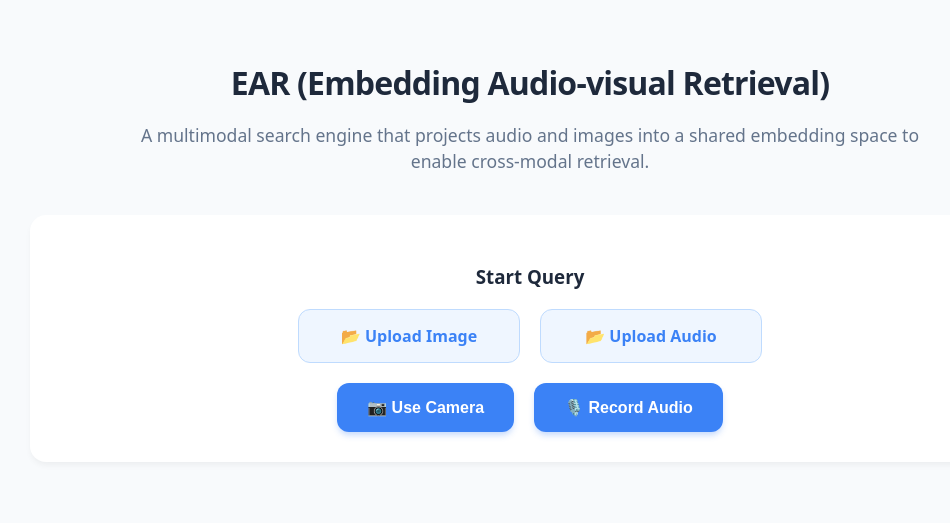
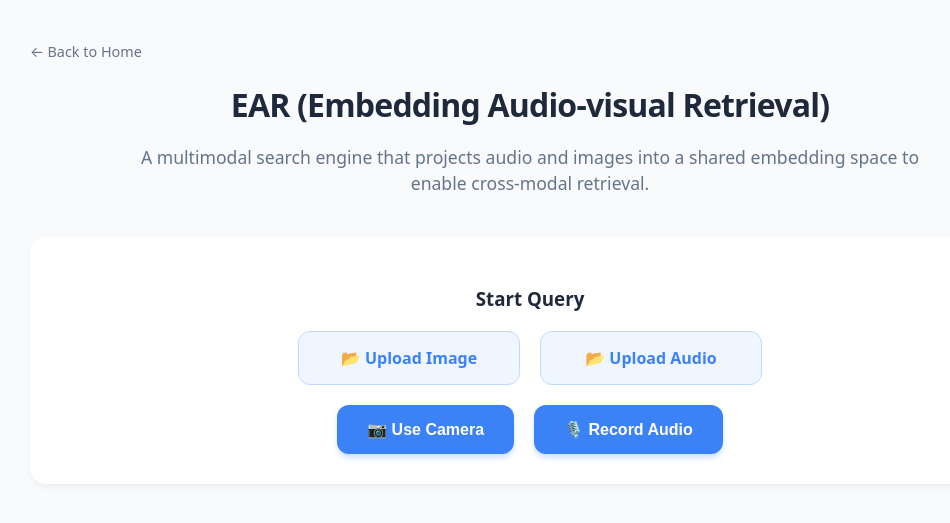
Before and after one commit to Jerenemy/website, a Flask app: page / in a window 1280 px wide. Shown: the top 523 px of the page, without its empty margins (110-1060 px from the left). Run offline with Flask 3, Linux system fonts and the light colour scheme; parts of the project's set-up code (start-up, migrations or seed data) failed here and were passed over.

Commit message:
added back button on ear

```diff
--- a/projects/ear/service.py
+++ b/projects/ear/service.py
@@ -155,8 +155,8 @@ load_index()
 
 @app.route('/')
 def index():
-    # Use standard Flask templating
-    return render_template('index.html')
+    # Pass 'debug' status to the template
+    return render_template('index.html', debug=app.debug)
 
 @app.route('/data/<path:filename>')
 @app.route('/ear/data/<path:filename>')
@@ -283,4 +283,12 @@ def query_endpoint():
 
 if __name__ == '__main__':
     # Local testing
-    app.run(debug=True, port=5001)
+    import argparse
+
+    parser = argparse.ArgumentParser()
+    parser.add_argument("--debug", action="store_true", help="Run in debug mode")
+    args = parser.parse_args()
+
+    # Defaults to False. Only becomes True if you run with --debug
+    print(f"Starting EAR Service on port 5001 (Debug={args.debug})...")
+    app.run(debug=args.debug, port=5001)
--- a/projects/ear/templates/index.html
+++ b/projects/ear/templates/index.html
@@ -45,10 +45,26 @@
         .card-score { font-size: 0.85rem; color: var(--primary); font-weight: 700; margin-top: 4px; }
         .spinner { width: 40px; height: 40px; border: 4px solid #f3f3f3; border-top: 4px solid var(--primary); border-radius: 50%; animation: spin 1s linear infinite; margin: 20px auto; display: none; }
         @keyframes spin { 0% { transform: rotate(0deg); } 100% { transform: rotate(360deg); } }
-    </style>
+        .back-link {
+            align-self: flex-start; /* Pushes it to the left */
+            margin-bottom: 20px;
+            color: var(--text-light);
+            text-decoration: none;
+            font-size: 0.9rem;
+            transition: color 0.2s;
+        }
+        .back-link:hover {
+            color: var(--primary);
+        }
+        </style>
 </head>
 <body>
 <div class="container">
+    <div class="container">
+    <div class="container">
+    <a href="{% if debug %}http://127.0.0.1:5000{% else %}https://jeremyzay.com{% endif %}" class="back-link">
+        ← Back to Home
+    </a>
     <h1>EAR (Embedding Audio-visual Retrieval)</h1>
     <p class="project-desc">
         A multimodal search engine that projects audio and images into a shared embedding space to enable cross-modal retrieval.
```
